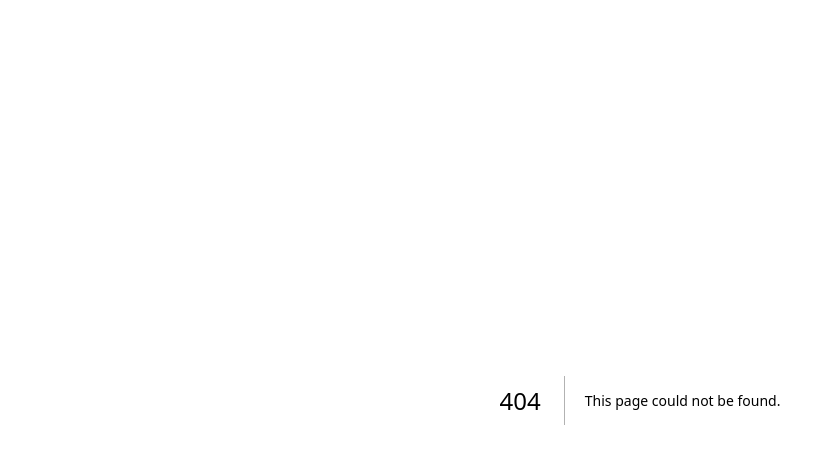
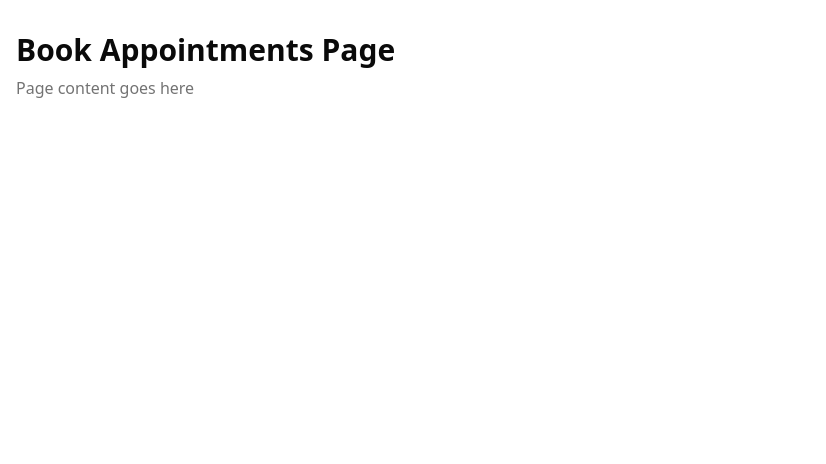
Before and after one commit to lubanrahat/healthcare-management-system-frontend, a Next.js app: page /dashboard/book-appointments in a window 1280 px wide. Before the commit this address had no page. Shown: the top 464 px of the page, without its empty margins (0-826 px from the left). Built offline with nearby package versions, Linux system fonts and the light colour scheme.

Commit message:
add new pages for change password, my profile, book appointments, health records, my appointments, my prescriptions, patient dashboard, and payment success

```diff
--- /dev/null
+++ b/src/app/(dashboardLayout)/(commonProtectedLayout)/change-password/page.tsx
@@ -0,0 +1,10 @@
+export default function ChangePasswordPage() {
+  return (
+    <main className="container mx-auto px-4 py-8">
+      <h1 className="text-3xl font-bold">Change Password Page</h1>
+      <p className="mt-2 text-muted-foreground">
+        Page content goes here
+      </p>
+    </main>
+  )
+}
--- /dev/null
+++ b/src/app/(dashboardLayout)/(commonProtectedLayout)/my-profile/page.tsx
@@ -0,0 +1,10 @@
+export default function MyProfilePage() {
+  return (
+    <main className="container mx-auto px-4 py-8">
+      <h1 className="text-3xl font-bold"> My Profile Page</h1>
+      <p className="mt-2 text-muted-foreground">
+        Page content goes here
+      </p>
+    </main>
+  )
+}
--- /dev/null
+++ b/src/app/(dashboardLayout)/(patientRouteGroup)/(patientDashboardLayout)/dashboard/book-appointments/page.tsx
@@ -0,0 +1,10 @@
+export default function BookAppointmentsPage() {
+  return (
+    <main className="container mx-auto px-4 py-8">
+      <h1 className="text-3xl font-bold"> Book Appointments Page</h1>
+      <p className="mt-2 text-muted-foreground">
+        Page content goes here
+      </p>
+    </main>
+  )
+}
--- /dev/null
+++ b/src/app/(dashboardLayout)/(patientRouteGroup)/(patientDashboardLayout)/dashboard/health-records/page.tsx
@@ -0,0 +1,10 @@
+export default function HealthRecordsPage() {
+  return (
+    <main className="container mx-auto px-4 py-8">
+      <h1 className="text-3xl font-bold">Health Records Page</h1>
+      <p className="mt-2 text-muted-foreground">
+        Page content goes here
+      </p>
+    </main>
+  )
+}
--- /dev/null
+++ b/src/app/(dashboardLayout)/(patientRouteGroup)/(patientDashboardLayout)/dashboard/my-appointments/page.tsx
@@ -0,0 +1,10 @@
+export default function MyAppointmentsPage() {
+  return (
+    <main className="container mx-auto px-4 py-8">
+      <h1 className="text-3xl font-bold">My Appointments Page</h1>
+      <p className="mt-2 text-muted-foreground">
+        Page content goes here
+      </p>
+    </main>
+  )
+}
--- /dev/null
+++ b/src/app/(dashboardLayout)/(patientRouteGroup)/(patientDashboardLayout)/dashboard/my-prescriptionts/page.tsx
@@ -0,0 +1,10 @@
+export default function MyPrescriptiontsPage() {
+  return (
+    <main className="container mx-auto px-4 py-8">
+      <h1 className="text-3xl font-bold"> My Prescription Page</h1>
+      <p className="mt-2 text-muted-foreground">
+        Page content goes here
+      </p>
+    </main>
+  )
+}
--- /dev/null
+++ b/src/app/(dashboardLayout)/(patientRouteGroup)/(patientDashboardLayout)/dashboard/page.tsx
@@ -0,0 +1,10 @@
+export default function PatientDashboardPage() {
+  return (
+    <main className="container mx-auto px-4 py-8">
+      <h1 className="text-3xl font-bold">Page Title</h1>
+      <p className="mt-2 text-muted-foreground">
+        Page content goes here
+      </p>
+    </main>
+  )
+}
--- /dev/null
+++ b/src/app/(dashboardLayout)/(patientRouteGroup)/payment/success/page.tsx
@@ -0,0 +1,10 @@
+export default function PaymentSuccessPage() {
+  return (
+    <main className="container mx-auto px-4 py-8">
+      <h1 className="text-3xl font-bold"> Payment Success Page</h1>
+      <p className="mt-2 text-muted-foreground">
+        Page content goes here
+      </p>
+    </main>
+  )
+}
```
